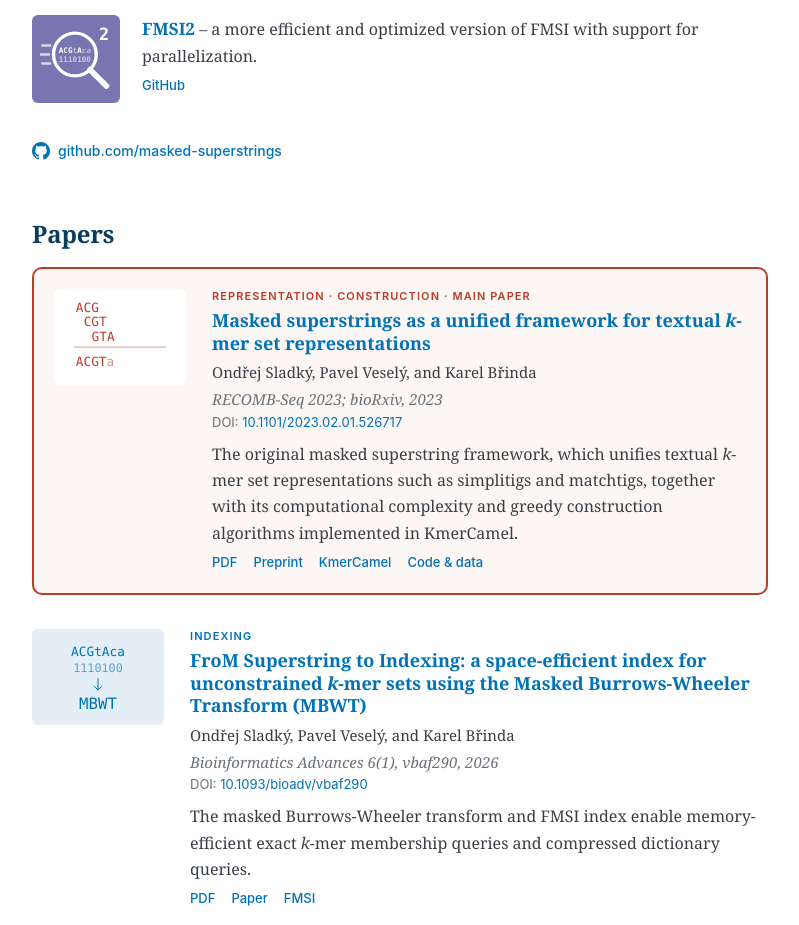
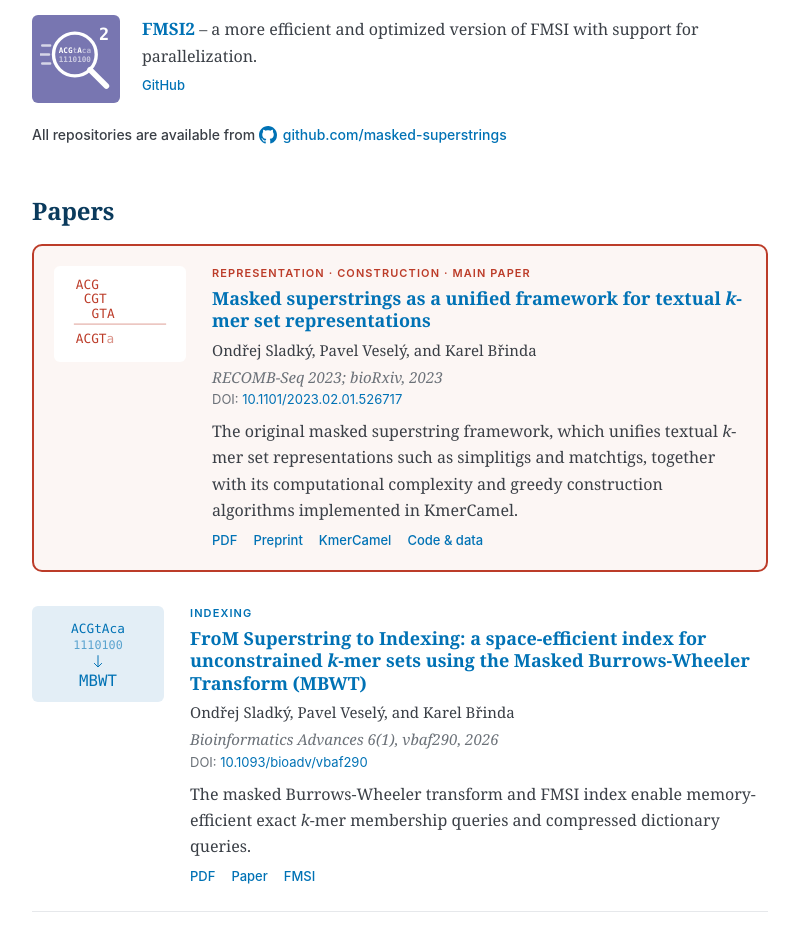
Before and after one commit to masked-superstrings/masked-superstrings.github.io, a plain HTML site: page index.html in a window 1280 px wide. Shown: the part 1418-2343 px from the top of the page, without its empty margins (240-1039 px from the left). Drawn offline with Linux system fonts and the light colour scheme.

Commit message:
Little updates

```diff
--- a/index.html
+++ b/index.html
@@ -130,7 +130,8 @@ header p{margin:0 0 18px}
 .tool .icon svg text{font-weight:600}
 .tool .icon svg path,.tool .icon svg circle,.figure svg path,.figure svg line,.figure svg circle{stroke:currentColor}
 .tool .name{font-weight:600;font-size:17px}
-.gh-link{display:inline-flex;align-items:center;gap:8px;margin-top:10px;font:500 14px/1.4 var(--sans)}
+.gh-line{margin-top:10px;font:500 14px/1.4 var(--sans)}
+.gh-link{display:inline-flex;align-items:center;gap:6px;vertical-align:bottom}
 .gh-icon{width:18px;height:18px}
 
 /* Links row */
@@ -289,7 +290,7 @@ h2{margin-top:42px}
         <div class="links"><a href="https://github.com/masked-superstrings/fmsi2">GitHub</a></div>
       </div>
     </div>
-    <p><a class="gh-link" href="https://github.com/masked-superstrings"><svg class="gh-icon" viewBox="0 0 16 16" aria-hidden="true"><path fill="currentColor" d="M8 0C3.58 0 0 3.58 0 8c0 3.54 2.29 6.53 5.47 7.59.4.07.55-.17.55-.38 0-.19-.01-.82-.01-1.49-2.01.37-2.53-.49-2.69-.94-.09-.23-.48-.94-.82-1.13-.28-.15-.68-.52-.01-.53.63-.01 1.08.58 1.23.82.72 1.21 1.87.87 2.33.66.07-.52.28-.87.51-1.07-1.78-.2-3.64-.89-3.64-3.95 0-.87.31-1.59.82-2.15-.08-.2-.36-1.02.08-2.12 0 0 .67-.21 2.2.82.64-.18 1.32-.27 2-.27.68 0 1.36.09 2 .27 1.53-1.04 2.2-.82 2.2-.82.44 1.1.16 1.92.08 2.12.51.56.82 1.27.82 2.15 0 3.07-1.87 3.75-3.65 3.95.29.25.54.73.54 1.48 0 1.07-.01 1.93-.01 2.2 0 .21.15.46.55.38A8.013 8.013 0 0016 8c0-4.42-3.58-8-8-8z"/></svg>github.com/masked-superstrings</a></p>
+    <p class="gh-line">All repositories are available from <a class="gh-link" href="https://github.com/masked-superstrings"><svg class="gh-icon" viewBox="0 0 16 16" aria-hidden="true"><path fill="currentColor" d="M8 0C3.58 0 0 3.58 0 8c0 3.54 2.29 6.53 5.47 7.59.4.07.55-.17.55-.38 0-.19-.01-.82-.01-1.49-2.01.37-2.53-.49-2.69-.94-.09-.23-.48-.94-.82-1.13-.28-.15-.68-.52-.01-.53.63-.01 1.08.58 1.23.82.72 1.21 1.87.87 2.33.66.07-.52.28-.87.51-1.07-1.78-.2-3.64-.89-3.64-3.95 0-.87.31-1.59.82-2.15-.08-.2-.36-1.02.08-2.12 0 0 .67-.21 2.2.82.64-.18 1.32-.27 2-.27.68 0 1.36.09 2 .27 1.53-1.04 2.2-.82 2.2-.82.44 1.1.16 1.92.08 2.12.51.56.82 1.27.82 2.15 0 3.07-1.87 3.75-3.65 3.95.29.25.54.73.54 1.48 0 1.07-.01 1.93-.01 2.2 0 .21.15.46.55.38A8.013 8.013 0 0016 8c0-4.42-3.58-8-8-8z"/></svg>github.com/masked-superstrings</a></p>
   </section>
   <section id="papers">
     <h2>Papers</h2>
```
